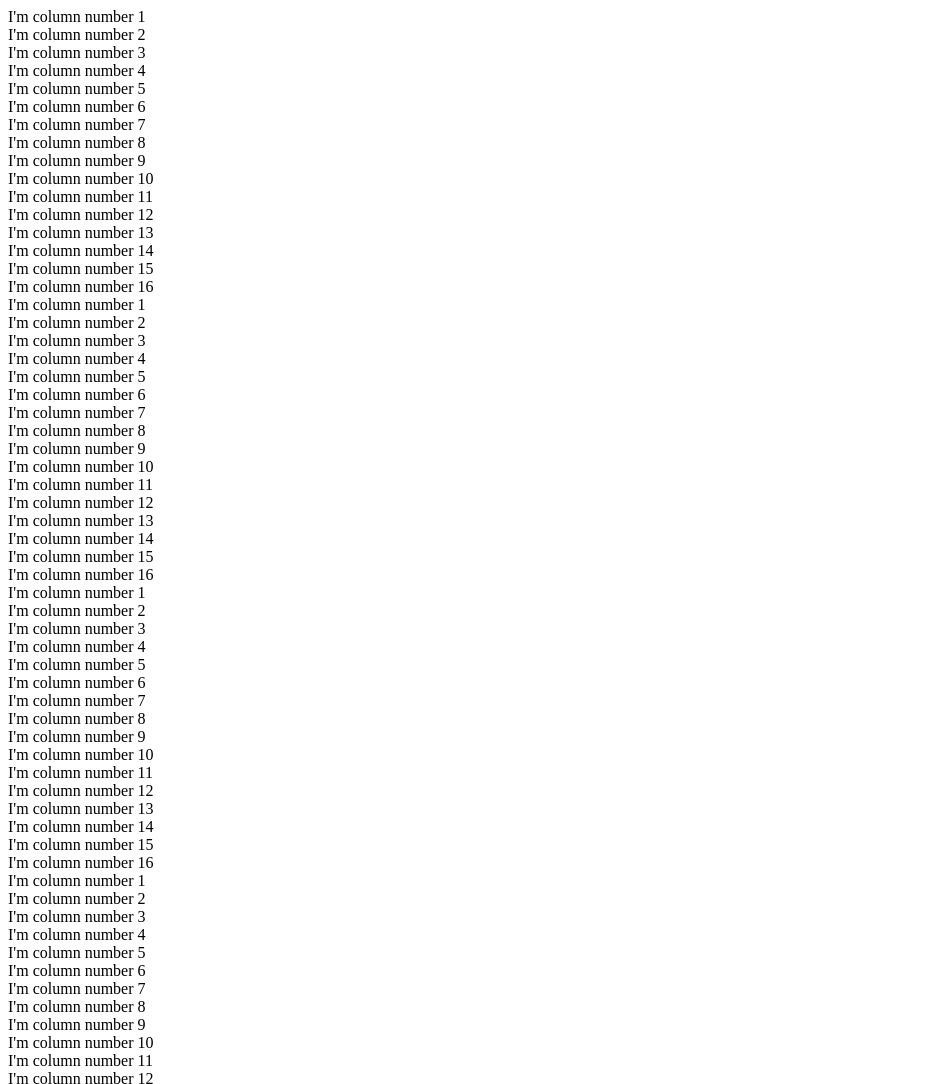
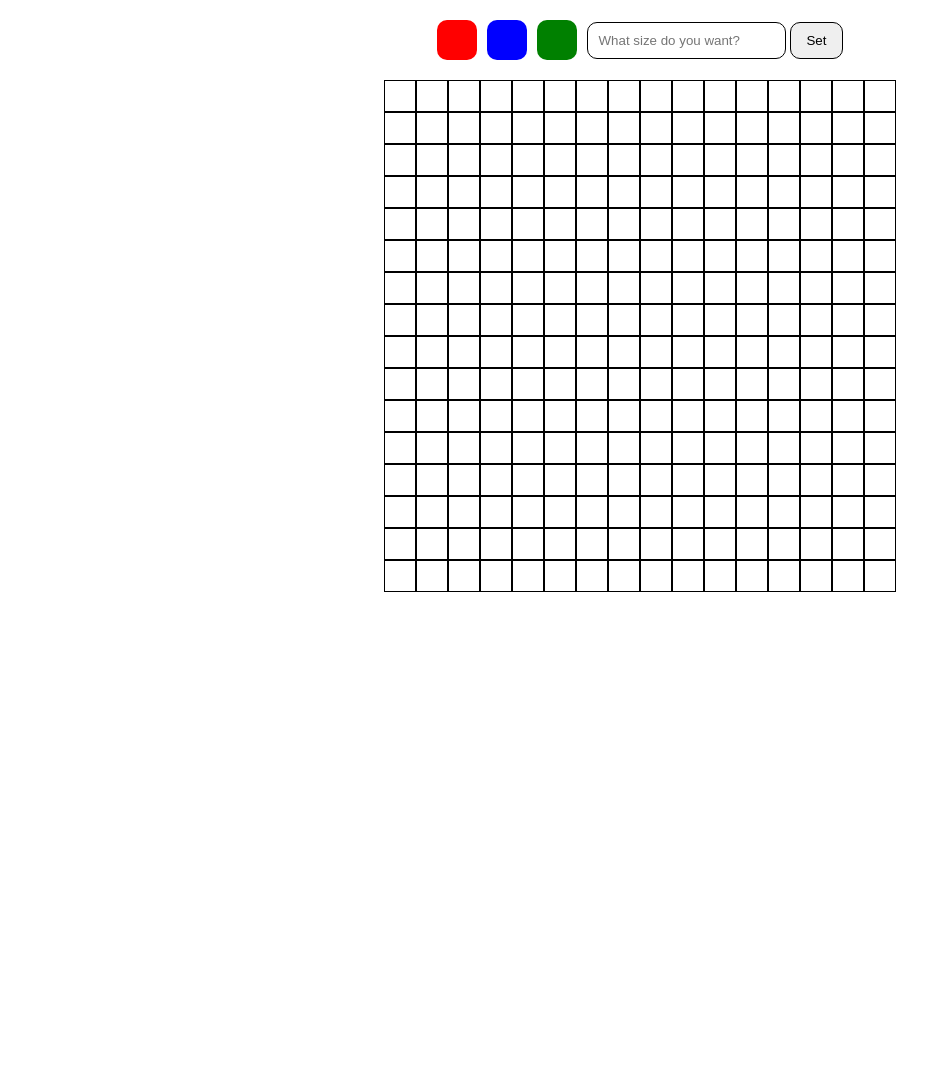
Before and after one commit to lawsoncodes101/etch-a-sketch, a plain HTML site: page index.html in a window 1280 px wide. Shown: the top 1084 px of the page, without its empty margins (0-951 px from the left). After the commit the page ends 800 px from the top, so only its background shows below. Drawn offline with Linux system fonts and the light colour scheme.

Commit message:
Added control buttons

```diff
--- a/index.html
+++ b/index.html
@@ -8,6 +8,17 @@
     <script src="./script.js" defer></script>
 </head>
 <body>
-    <div id="container"></div>
+    <div id="container">
+        <div id="controls">
+            <div class="color red"></div>
+            <div class="color blue"></div>
+            <div class="color green"></div>
+            <form>
+                <input type="text" id="gridSet" placeholder="What size do you want?">
+                <button type="submit">Set</button>
+            </form>
+        </div>
+        <div id="grid"></div>
+    </div>
 </body>
 </html>
--- a/script.js
+++ b/script.js
@@ -1,15 +1,19 @@
-const container = document.querySelector("#container");
+const grid = document.querySelector("#grid");
+let gridSize = 16;
 let elementsArray = [];
 
-for (let i = 1; i <= 16; i++) {
+for (let i = 1; i <= gridSize; i++) {
     let row = document.createElement("div");
     row.classList.add("row");
-    for (let j = 1; j <= 16; j++) {
+    for (let j = 1; j <= gridSize; j++) {
         let column = document.createElement("div");
-        column.textContent = `I'm column number ${j}`;
         column.classList.add("column");
+        column.addEventListener("mouseover", (e) => {
+            e.target.style.background = "red";
+        })
         row.append(column);
     }
     elementsArray.push(row);
 }
-container.append(...elementsArray);
+
+grid.append(...elementsArray);
--- a/style.css
+++ b/style.css
@@ -0,0 +1,49 @@
+.row {
+    display: flex;
+    justify-content: center;
+}
+
+.column {
+    border: 1px solid black;
+    width: 30px;
+    height: 30px;
+}
+
+#controls {
+    margin: 20px auto;
+    display: flex;
+    align-items: center;
+    justify-content: center;
+}
+
+.color {
+    width: 40px;
+    height: 40px;
+    margin-right: 10px;
+    border-radius: 10px;
+    cursor: pointer;
+}
+
+.red {
+    background: red;
+}
+
+.blue {
+    background: blue;
+}
+
+.green {
+    background: green;
+}
+
+#gridSet {
+    padding: 10px;
+    border: 1px solid black;
+    border-radius: 10px;
+}
+
+form > button {
+    padding: 10px 15px;
+    border: 1px solid black;
+    border-radius: 10px;
+}
```
